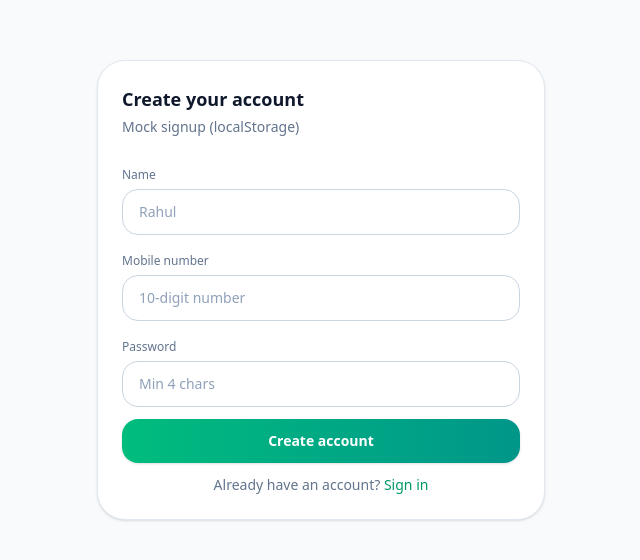
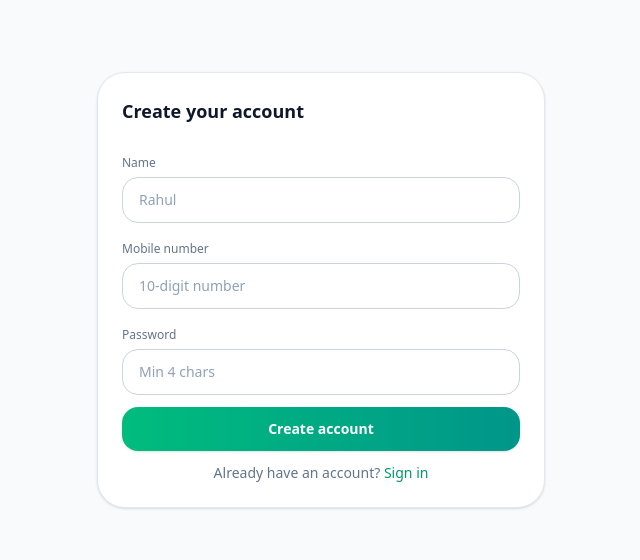
Before and after one commit to bosspay-tech/Traveonix, a React (Vite) app: page /signup in a window 1280 px wide. Shown: the part 110-670 px from the top of the page, without its empty margins (319-959 px from the left). Built offline with nearby package versions, Linux system fonts and the light colour scheme.

Commit message:
modified auth page styling

```diff
--- a/src/pages/Signin.jsx
+++ b/src/pages/Signin.jsx
@@ -1,6 +1,7 @@
 import React, { useState } from "react";
 import { Link, useNavigate } from "react-router-dom";
 import { useAuth } from "../state/AuthContext";
+import { Bus } from "lucide-react";
 
 export default function Signin() {
   const { signin } = useAuth();
@@ -16,7 +17,7 @@ export default function Signin() {
           {/* Header */}
           <div className="flex items-center gap-3">
             <div className="grid h-11 w-11 place-items-center rounded-2xl bg-linear-to-br from-indigo-500 to-emerald-400 text-white">
-              <span className="text-xl font-black">₹</span>
+              <span className="text-xl font-black"><Bus /></span>
             </div>
             <div>
               <div className="text-lg font-extrabold text-slate-900">
--- a/src/pages/Signup.jsx
+++ b/src/pages/Signup.jsx
@@ -17,9 +17,6 @@ export default function Signup() {
           {/* Header */}
           <div className="text-lg font-extrabold text-slate-900">
             Create your account
-          </div>
-          <div className="mt-1 text-sm text-slate-500">
-            Mock signup (localStorage)
           </div>
 
           {/* Form */}
```
